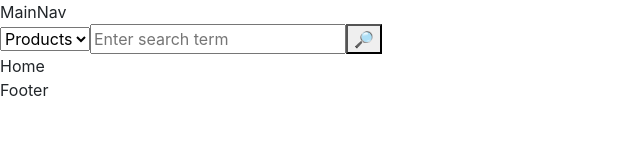
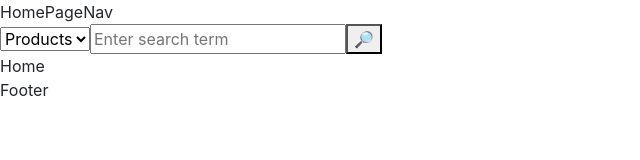
Before and after one commit to oghusky/simple_shop_ui, a React (Create React App) app: page / in a window 1280 px wide. Shown: the top 160 px of the page, without its empty margins (0-640 px from the left). Built offline with nearby package versions, Linux system fonts and the light colour scheme.

Commit message:
able to conditionally render nav

```diff
--- /dev/null
+++ b/src/components/Headers/HomePageNav.js
@@ -0,0 +1,7 @@
+import React from 'react'
+
+export default function HomePageNav() {
+  return (
+    <div>HomePageNav</div>
+  )
+}
--- a/src/components/Headers/MainNav.js
+++ b/src/components/Headers/MainNav.js
@@ -1,7 +1,13 @@
-import React from 'react'
+import HomePageNav from './HomePageNav'
+import StoreNav from './StoreNav'
+export default function MainNav() {
 
-export default function MainNav() {
+  const pathname = window.location.pathname;
+  console.log(pathname);
+  if(pathname.includes("/store")|| pathname.includes("/product")){
+    return <StoreNav/>
+  }
   return (
-    <div>MainNav</div>
+    <HomePageNav/>
   )
 }
--- /dev/null
+++ b/src/components/Headers/StoreNav.js
@@ -0,0 +1,7 @@
+import React from 'react'
+
+export default function StoreNav() {
+  return (
+    <div>StoreNav</div>
+  )
+}
```
